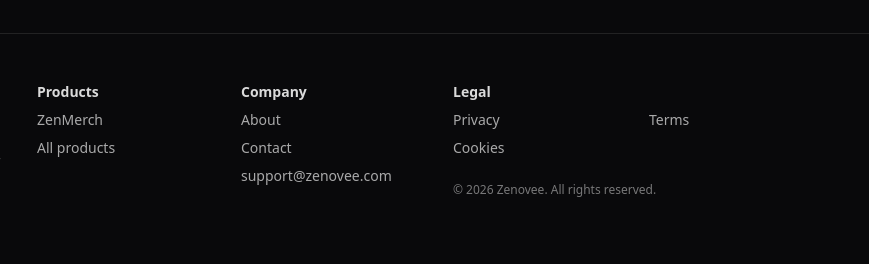
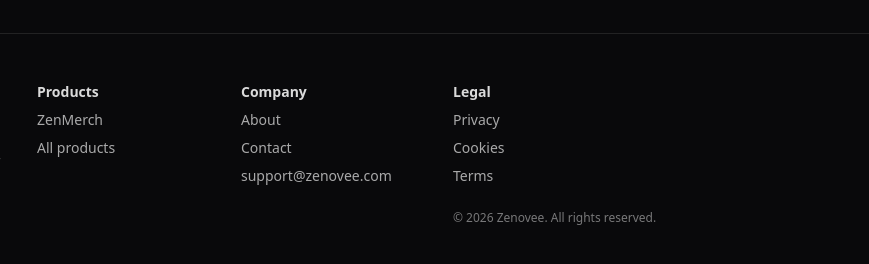
Before and after one commit to hoyin0203/Zenovee-Webpage, an Astro site: page / in a window 1280 px wide. Shown: the part 2399-2663 px from the top of the page, 411-1280 px from the left. Built offline with nearby package versions, Linux system fonts and the light colour scheme; Astro itself is replaced by a stand-in of ours; no server answers; animation ran at ten frames a second.

Commit message:
Fix footer legal column alignment

```diff
--- a/src/components/Footer.astro
+++ b/src/components/Footer.astro
@@ -38,10 +38,10 @@ const contactEmail = import.meta.env.PUBLIC_CONTACT_EMAIL ?? "support@zenovee.co
 
       <div class="space-y-2 text-sm">
         <div class="font-semibold text-white/85">Legal</div>
-        <div class="grid grid-cols-2 gap-2">
-          <a class="text-white/65 hover:text-white" href="/legal/privacy-policy">Privacy</a>
-          <a class="text-white/65 hover:text-white" href="/legal/terms-of-service">Terms</a>
-          <a class="text-white/65 hover:text-white" href="/legal/cookie-policy">Cookies</a>
+        <div class="space-y-2">
+          <a class="block text-white/65 hover:text-white" href="/legal/privacy-policy">Privacy</a>
+          <a class="block text-white/65 hover:text-white" href="/legal/cookie-policy">Cookies</a>
+          <a class="block text-white/65 hover:text-white" href="/legal/terms-of-service">Terms</a>
         </div>
         <p class="pt-4 text-xs text-white/45">© {year} Zenovee. All rights reserved.</p>
       </div>
```
